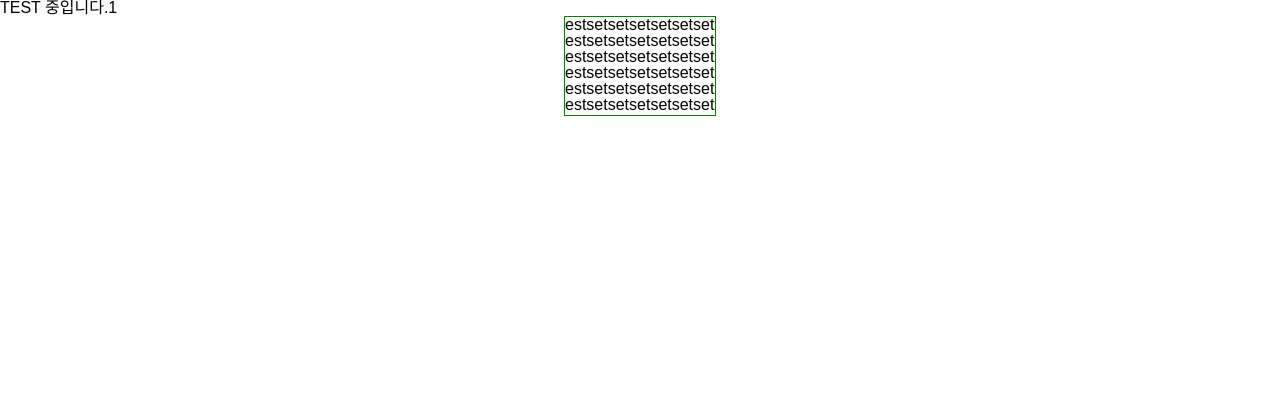
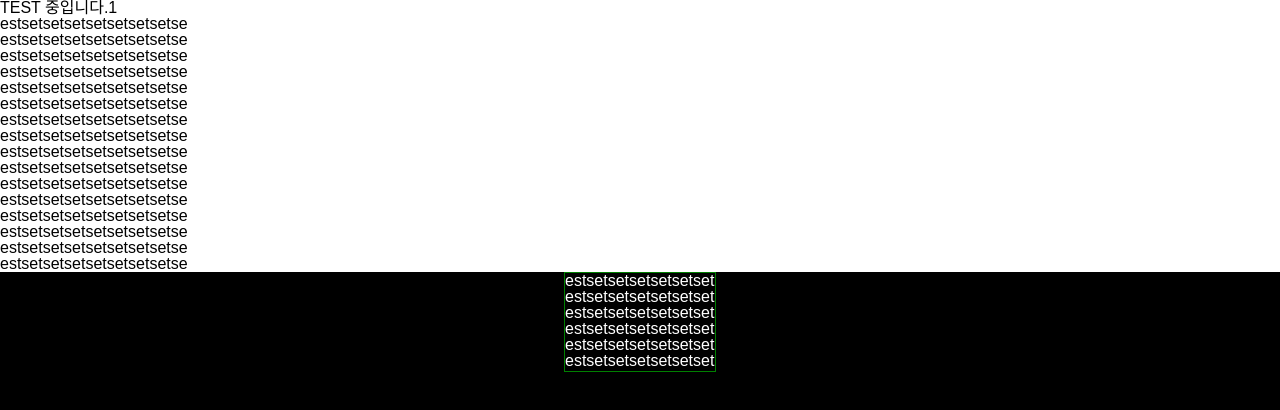
Before and after one commit to TH91-Github/RIOT-LOL, a React (Create React App) app: page /summoners/kr/1 in a window 1280 px wide. Shown: the top 410 px of the page. Built offline with nearby package versions, Linux system fonts and the light colour scheme; no server answers; a web font is replaced by a local one.

Commit message:
스크롤 테스트8

```diff
--- a/src/component/RiotApp.jsx
+++ b/src/component/RiotApp.jsx
@@ -27,6 +27,21 @@ const RiotMain = () => {
     <div className="wrap">
       <div className="container">
         TEST 중입니다.1
+        <p>estsetsetsetsetsetsetsetse</p>
+        <p>estsetsetsetsetsetsetsetse</p>
+        <p>estsetsetsetsetsetsetsetse</p>
+        <p>estsetsetsetsetsetsetsetse</p>
+        <p>estsetsetsetsetsetsetsetse</p>
+        <p>estsetsetsetsetsetsetsetse</p>
+        <p>estsetsetsetsetsetsetsetse</p>
+        <p>estsetsetsetsetsetsetsetse</p><p>estsetsetsetsetsetsetsetse</p>
+        <p>estsetsetsetsetsetsetsetse</p>
+        <p>estsetsetsetsetsetsetsetse</p>
+        <p>estsetsetsetsetsetsetsetse</p>
+        <p>estsetsetsetsetsetsetsetse</p>
+        <p>estsetsetsetsetsetsetsetse</p>
+        <p>estsetsetsetsetsetsetsetse</p>
+        <p>estsetsetsetsetsetsetsetse</p>
         <TestBox>
           <div className="box">
             <p>estsetsetsetsetsetsetsetse</p>
@@ -50,6 +65,7 @@ export default RiotMain;
 
 
 const TestBox = styled.div`
+height:100vh;
   .box {
     overflow: auto;
     width:100%;
@@ -58,7 +74,7 @@ const TestBox = styled.div`
     margin:0 auto;
     border:1px solid green;
     box-sizing:border-box;
-
-
   }
+  background:black;
+  color:#fff;
 `;
```
